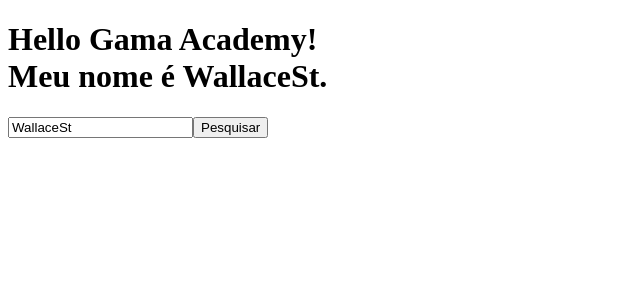
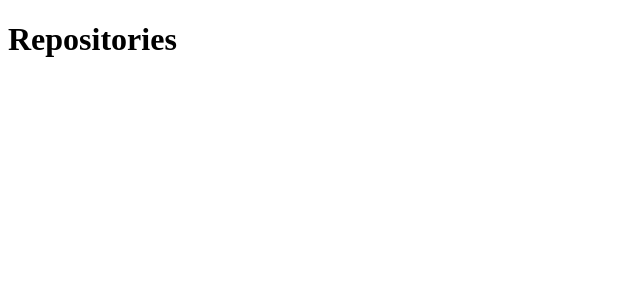
Before and after one commit to WallaceSt/react-basic, a React (Create React App) app: page /repositories in a window 1280 px wide. Shown: the top 300 px of the page, without its empty margins (0-640 px from the left). Built offline with nearby package versions, Linux system fonts and the light colour scheme.

Commit message:
Adicionando react-router-dom para manipular rotas

```diff
--- a/package.json
+++ b/package.json
@@ -9,6 +9,7 @@
     "axios": "^0.27.2",
     "react": "^18.2.0",
     "react-dom": "^18.2.0",
+    "react-router-dom": "^6.3.0",
     "react-scripts": "5.0.1",
     "web-vitals": "^2.1.4"
   },
--- a/src/App.js
+++ b/src/App.js
@@ -1,29 +1,12 @@
-import { useState } from 'react';
-import axios from 'axios';
+import Router from "./routes"
+import {BrowserRouter} from "react-router-dom"
 
 function App(props) {
-  const [usuario, setUsuario] = useState('WallaceSt')
-
-  function handlePesquisa() {
-    axios
-      .get(`https://api.github.com/users/${usuario}/repos`)
-      .then(response => {
-        console.log(response.data)
-      })
-      .catch(err => {
-        console.log(err);
-      })
-  }
-
   return (
     <>
-      <h1>
-        {props.title}! <br/> Meu nome é {usuario}.
-      </h1>
-      <input placeholder="Usuário" name="usuario" onChange={e => {
-        setUsuario(e.target.value);
-      }} value={usuario} />
-      <button type='button' onClick={ handlePesquisa }>Pesquisar</button>
+      <BrowserRouter>
+        <Router />
+      </BrowserRouter>
     </>
   );
 }
--- /dev/null
+++ b/src/Home.js
@@ -0,0 +1,30 @@
+import { useState } from 'react';
+import axios from 'axios';
+
+function Home(props) {
+  const [usuario, setUsuario] = useState('WallaceSt')
+
+  function handlePesquisa() {
+    axios
+      .get(`https://api.github.com/users/${usuario}/repos`)
+      .then(response => {
+        console.log(response.data)
+      })
+      .catch(err => {
+        console.log(err);
+      })
+  }
+
+  return (
+    <>
+      <h1>
+        {props.title}! <br/> Meu nome é {usuario}.
+      </h1>
+      <input placeholder="Usuário" name="usuario" onChange={e => {
+        setUsuario(e.target.value);
+      }} value={usuario} />
+      <button type='button' onClick={ handlePesquisa }>Pesquisar</button>
+    </>
+  );
+}
+export default Home;
--- /dev/null
+++ b/src/Repositories.js
@@ -0,0 +1,5 @@
+export default function Repositories() {
+    return (
+        <h1>Repositories</h1>
+    )
+}
--- /dev/null
+++ b/src/routes.js
@@ -0,0 +1,12 @@
+import { Routes, Route } from "react-router-dom";
+import Home from "./Home";
+import Repositories from "./Repositories";
+
+export default function Router() {
+    return (
+        <Routes>
+            <Route path="/" element={<Home title="Olá, Gama Academy" />} />
+            <Route path="/repositories" element={<Repositories />} />
+        </Routes>
+    )
+}
```
Also changed, not shown: 1 other file (tests, documents, lock files or other folders).
